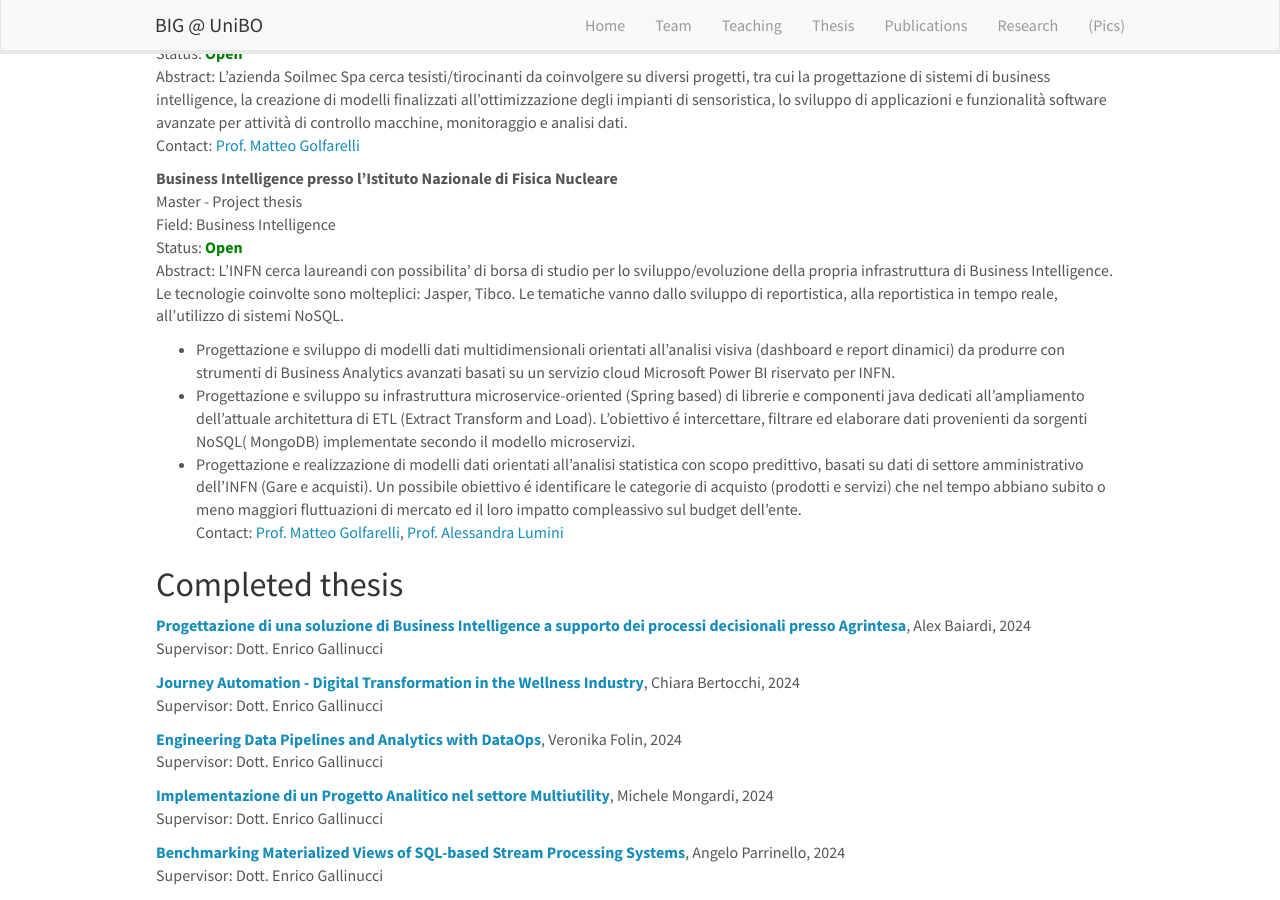
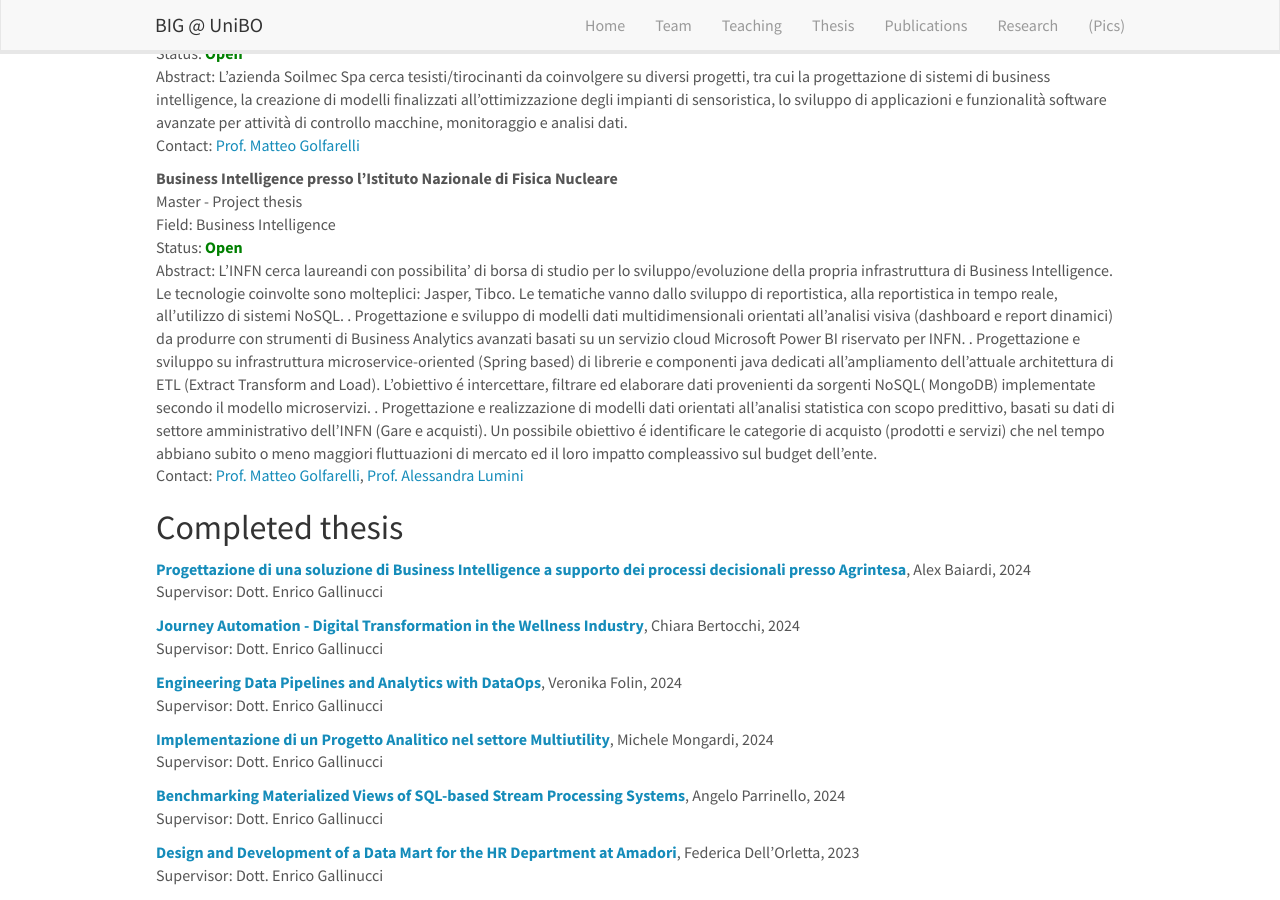
Before and after one commit to big-unibo/big-unibo.github.io, a Jekyll site: the page built from _pages/thesis.md, in a window 1280 px wide and 900 px high, scrolled down 2801 px. Built offline with Jekyll 4.4.1, drawn with Linux system fonts in a browser that asks for light colours; nearby versions of some CDN libraries.

Commit message:
new theses

```diff
--- a/_data/thesis.yml
+++ b/_data/thesis.yml
@@ -163,9 +163,9 @@
   student:
   abstract: |
     L'INFN cerca laureandi con possibilita' di borsa di studio per lo sviluppo/evoluzione della propria infrastruttura di Business Intelligence. Le tecnologie coinvolte sono molteplici: Jasper, Tibco. Le tematiche vanno dallo sviluppo di reportistica, alla reportistica in tempo reale, all'utilizzo di sistemi NoSQL.
-    - Progettazione e sviluppo di modelli dati multidimensionali orientati all'analisi visiva (dashboard e report dinamici) da produrre con strumenti di Business Analytics avanzati basati su un servizio cloud Microsoft Power BI riservato per INFN.
-    - Progettazione e sviluppo su infrastruttura microservice-oriented (Spring based) di librerie e componenti java dedicati all'ampliamento dell'attuale architettura di ETL (Extract Transform and Load). L'obiettivo é intercettare, filtrare ed elaborare dati provenienti da sorgenti NoSQL( MongoDB) implementate secondo il modello microservizi.
-    - Progettazione e realizzazione di modelli dati orientati all'analisi statistica con scopo predittivo, basati su dati di settore amministrativo dell'INFN (Gare e acquisti). Un possibile obiettivo é identificare le categorie di acquisto (prodotti e servizi) che nel tempo abbiano subito o meno maggiori fluttuazioni di mercato ed il loro impatto compleassivo sul budget dell'ente.
+    . Progettazione e sviluppo di modelli dati multidimensionali orientati all'analisi visiva (dashboard e report dinamici) da produrre con strumenti di Business Analytics avanzati basati su un servizio cloud Microsoft Power BI riservato per INFN.
+    . Progettazione e sviluppo su infrastruttura microservice-oriented (Spring based) di librerie e componenti java dedicati all'ampliamento dell'attuale architettura di ETL (Extract Transform and Load). L'obiettivo é intercettare, filtrare ed elaborare dati provenienti da sorgenti NoSQL( MongoDB) implementate secondo il modello microservizi.
+    . Progettazione e realizzazione di modelli dati orientati all'analisi statistica con scopo predittivo, basati su dati di settore amministrativo dell'INFN (Gare e acquisti). Un possibile obiettivo é identificare le categorie di acquisto (prodotti e servizi) che nel tempo abbiano subito o meno maggiori fluttuazioni di mercato ed il loro impatto compleassivo sul budget dell'ente.
   link:
   slides:
 
--- a/_pages/thesis.md
+++ b/_pages/thesis.md
@@ -10,7 +10,7 @@ permalink: /thesis/
 
 The BIG research group offers many thesis opportunities, usually (but not exclusively) aimed at Master students in Computer Science and Engineering and related to research projects and/or collaborations with companies.
 
-Our open opportunities are shown below. If you are looking for a thesis with <span style='font-weight:bold'>internship in a company</span>, <a href="#open-thesis-with-companies">click here</a> to jump to the related opportunities.
+Our open opportunities are shown below. If you are looking for a thesis with <span style='font-weight:bold'>internship in a company</span>, <a href="#open-thesis-within-companies">click here</a> to jump to the related opportunities.
 
 If the open opportunities don't suite you but you still wished to pursue a thesis on Information Systems, Big Data, or Data Mining, don't hesitate to contact us.
 
```
